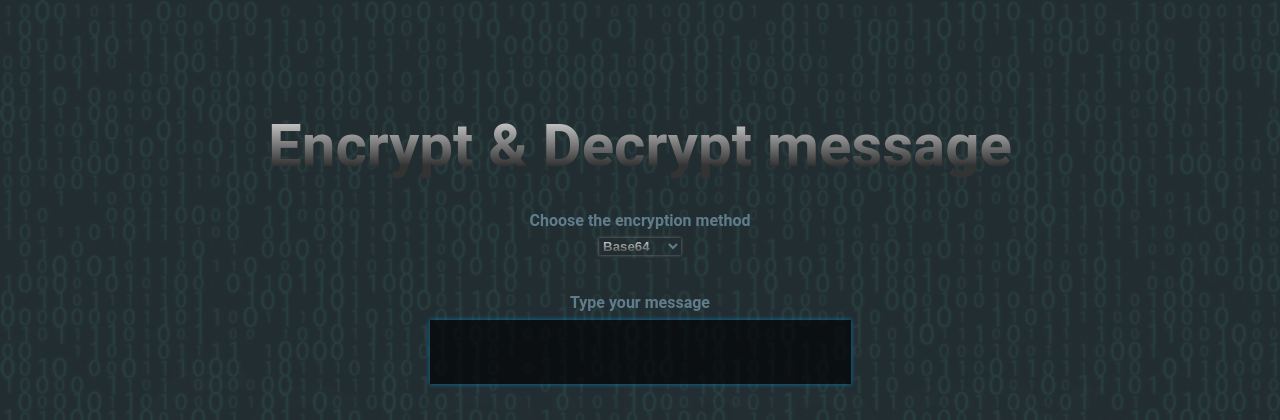
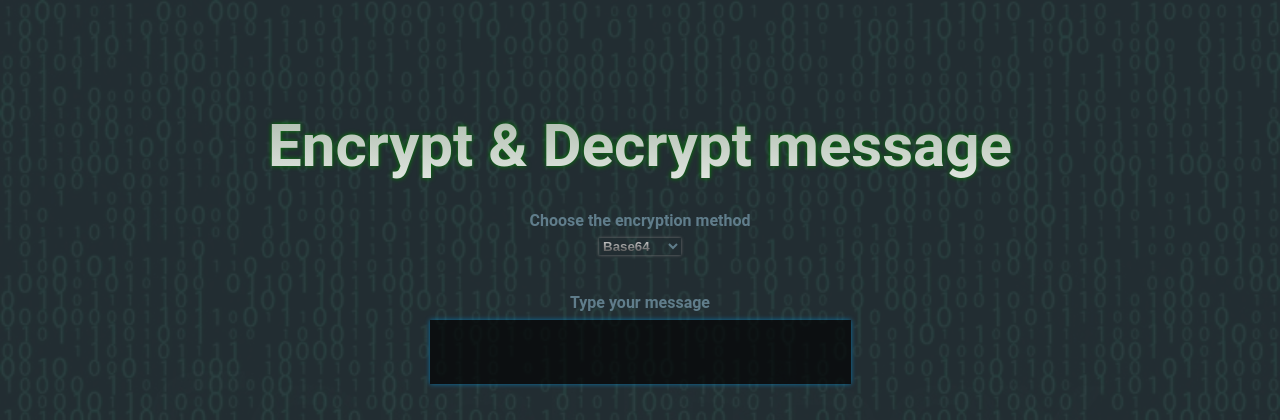
Before and after one commit to SmileyBoy321/Message-Encode-Decode, a Python web app: template templates/index.html in a window 1280 px wide. Shown: the top 420 px of the page. Run offline with Jinja, Linux system fonts and the light colour scheme; the template is opened without the code that fills it, so the values that code supplies are empty.

Commit message:
added drop shadow to header

```diff
--- a/static/styles.css
+++ b/static/styles.css
@@ -30,12 +30,13 @@ body {
 
 .flex-container h1 {
     font-size: 60px;
-    background: -webkit-linear-gradient(#eee, #333, #333);
+    background: -webkit-linear-gradient(#abbaab, #ffffff);
     -webkit-background-clip: text;
     -webkit-text-fill-color: transparent;
     margin-top: -10px;
     margin-bottom: -10px;
     padding-bottom: 40px;
+    filter: drop-shadow(0 0 0.15rem green);
 }
 
 .flex-container label {
```
